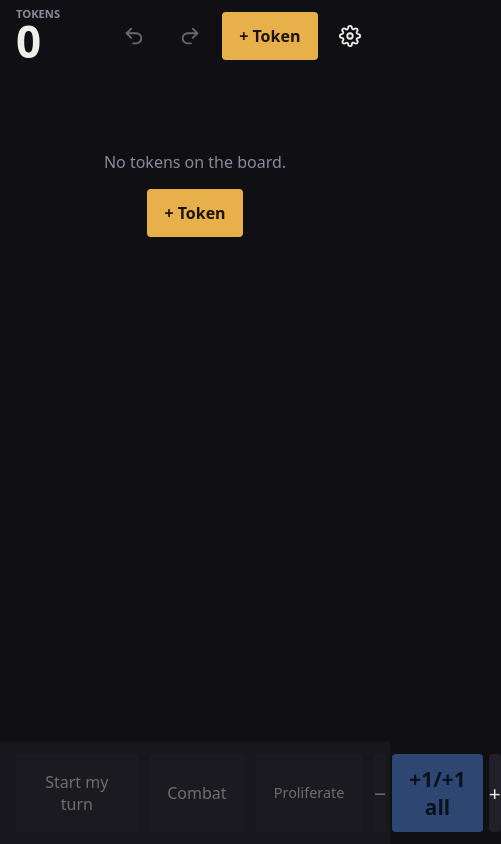
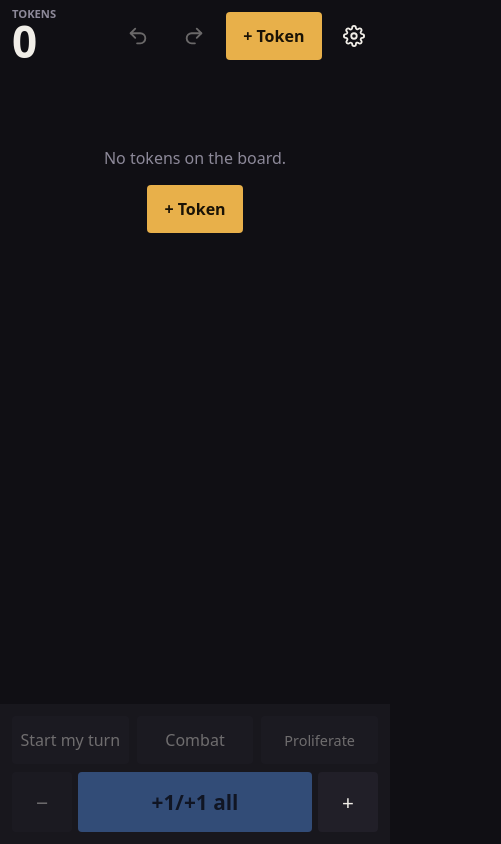
Before and after one commit to fab0i/galadriel-tokens, a React (Vite) app: page / in a window 390 px wide. Shown: the whole page, 501 px wide, since content can reach past the window. Built offline with nearby package versions, Linux system fonts and the light colour scheme.

Commit message:
fix: mobile design ui

```diff
--- a/src/index.css
+++ b/src/index.css
@@ -812,3 +812,76 @@ textarea.text-input {
   -webkit-user-select: text;
   user-select: text;
 }
+
+@media (max-width: 720px) {
+  .action-bar {
+    display: grid;
+    grid-template-columns: repeat(3, 1fr);
+    gap: 0.5rem;
+    padding-inline: 0.75rem;
+  }
+
+  .action-bar > button {
+    min-width: 0;
+    padding-inline: 0.25rem;
+  }
+
+  .action-bar > .amount-group {
+    grid-column: 1 / -1;
+  }
+
+  .combat-dock .action-bar {
+    grid-template-columns: repeat(4, 1fr);
+  }
+
+  .combat-dock .action-bar > .primary {
+    grid-column: 3 / 5;
+    grid-row: 1;
+  }
+
+  .targets-bar {
+    padding-inline: 0.75rem;
+  }
+
+  .target-tab {
+    min-width: max-content;
+  }
+
+  .overlay {
+    grid-template-columns: minmax(0, 1fr);
+  }
+
+  .combat-total {
+    grid-column: span 2;
+  }
+
+  .combat-total span {
+    min-width: 0;
+  }
+}
+
+@media (max-width: 480px) {
+  .board {
+    grid-template-columns: minmax(0, 1fr);
+    padding: 0.75rem;
+  }
+
+  .top-bar {
+    padding-inline: 0.75rem;
+  }
+}
+
+@media (max-width: 360px) {
+  .top-bar-actions {
+    gap: 0.25rem;
+  }
+
+  .top-bar-actions button.token {
+    white-space: nowrap;
+    padding-inline: 0.8rem;
+  }
+
+  .combat-dock .action-bar > .secondary {
+    font-size: 0.85rem;
+  }
+}
```
